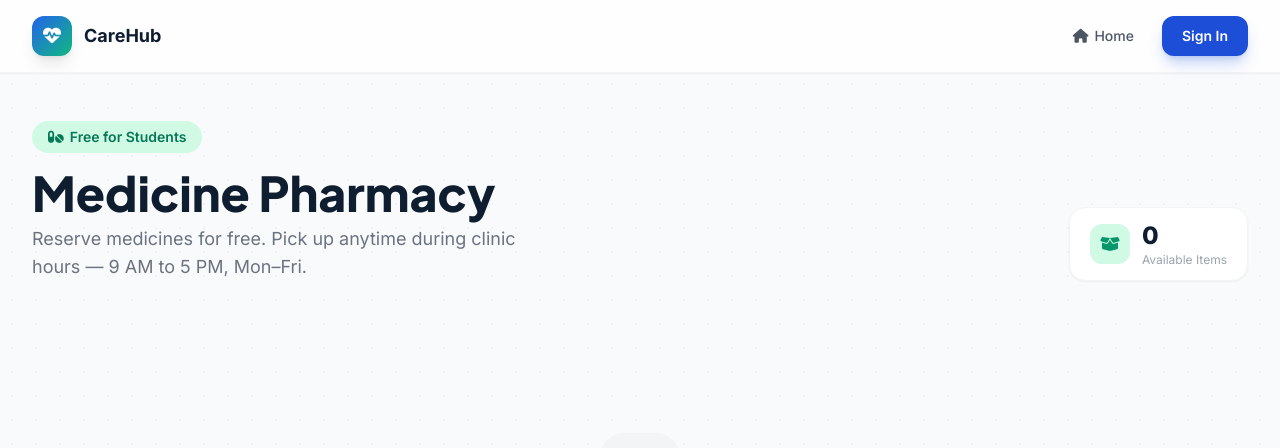
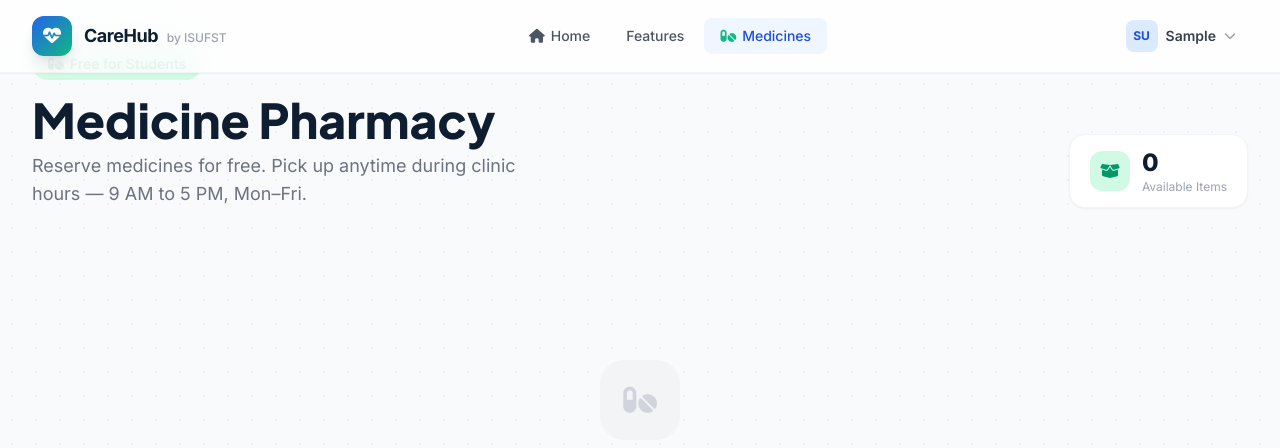
Before and after one commit to dev-lou/clinic, a Flask app: page /reservations/medicines in a window 1280 px wide. Shown: the top 448 px of the page. Run offline with Flask 3, Linux system fonts and the light colour scheme; the visitor is signed in with stand-in values (Sample User, id 1); data that the repository does not hold is empty; some libraries are stand-ins or nearby versions.

Commit message:
fix: navbar consistency - moved My Appointments/Reservations to dropdown only, unified navbar across all pages

```diff
--- a/templates/medicines.html
+++ b/templates/medicines.html
@@ -67,25 +67,85 @@
 <body class="bg-gray-50 min-h-screen dots-bg">
 
     <!-- Navbar -->
-    <nav class="sticky top-0 z-50 bg-white/80 backdrop-blur-xl border-b border-gray-100 shadow-sm">
+    <nav class="fixed top-0 inset-x-0 z-50 bg-white/80 backdrop-blur-xl border-b border-gray-100 shadow-sm">
         <div class="max-w-7xl mx-auto px-6 lg:px-8">
             <div class="flex items-center justify-between h-[72px]">
-                <a href="/" class="flex items-center space-x-3">
+                <!-- Logo -->
+                <a href="/" class="flex items-center space-x-3 group">
                     <div
-                        class="w-10 h-10 bg-gradient-to-br from-primary-600 to-accent rounded-xl flex items-center justify-center shadow-lg">
+                        class="w-10 h-10 bg-gradient-to-br from-primary-600 to-accent rounded-xl flex items-center justify-center shadow-lg group-hover:shadow-primary-600/30 transition-shadow">
                         <i class="fas fa-heartbeat text-white text-lg"></i>
                     </div>
-                    <span class="text-lg font-bold text-primary-900">CareHub</span>
+                    <div>
+                        <span class="text-lg font-bold text-primary-900 tracking-tight">CareHub</span>
+                        <span class="hidden sm:inline text-xs text-gray-400 ml-1 font-medium">by ISUFST</span>
+                    </div>
                 </a>
-                <div class="flex items-center space-x-3">
+
+                <!-- Nav links -->
+                <div class="hidden md:flex items-center space-x-1">
                     <a href="/"
                         class="px-4 py-2 text-sm font-medium text-gray-600 hover:text-primary-700 rounded-lg hover:bg-primary-50 transition-all">
                         <i class="fas fa-home mr-1.5"></i>Home
                     </a>
+                    <a href="#features"
+                        class="px-4 py-2 text-sm font-medium text-gray-600 hover:text-primary-700 rounded-lg hover:bg-primary-50 transition-all">Features</a>
+                    <a href="{{ url_for('reservations.view_medicines') }}"
+                        class="px-4 py-2 text-sm font-medium text-primary-700 bg-primary-50 rounded-lg">
+                        <i class="fas fa-pills mr-1.5 text-accent"></i>Medicines
+                    </a>
+                </div>
+
+                <!-- CTA -->
+                <div class="flex items-center space-x-3">
+                    {% if current_user.is_authenticated %}
+                    <!-- Logged in view -->
+                    <div class="relative group">
+                        <button
+                            class="flex items-center space-x-2 px-3 py-2 rounded-lg hover:bg-gray-50 transition-all">
+                            <div class="w-8 h-8 bg-primary-100 rounded-lg flex items-center justify-center">
+                                <span class="text-xs font-bold text-primary-700">{{ current_user.first_name[0] }}{{
+                                    current_user.last_name[0] }}</span>
+                            </div>
+                            <span class="hidden sm:block text-sm font-semibold text-gray-700">{{ current_user.first_name
+                                }}</span>
+                            <i class="fas fa-chevron-down text-xs text-gray-400"></i>
+                        </button>
+                        <!-- Dropdown -->
+                        <div
+                            class="absolute right-0 mt-2 w-56 bg-white rounded-xl shadow-lg border border-gray-100 opacity-0 invisible group-hover:opacity-100 group-hover:visible transition-all duration-200">
+                            <div class="px-4 py-3 border-b border-gray-100">
+                                <p class="text-sm font-semibold text-gray-900">{{ current_user.first_name }} {{
+                                    current_user.last_name }}</p>
+                                <p class="text-xs text-gray-500">{{ current_user.email }}</p>
+                            </div>
+                            <div class="py-2">
+                                <a href="{{ url_for('appointments.my_appointments') }}"
+                                    class="flex items-center px-4 py-2.5 text-sm text-gray-700 hover:bg-gray-50 transition-colors">
+                                    <i class="fas fa-calendar-alt w-5 text-gray-400 mr-2"></i>My Appointments
+                                </a>
+                                <a href="{{ url_for('reservations.my_reservations') }}"
+                                    class="flex items-center px-4 py-2.5 text-sm text-gray-700 hover:bg-gray-50 transition-colors">
+                                    <i class="fas fa-capsules w-5 text-gray-400 mr-2"></i>My Reservations
+                                </a>
+                                <a href="{{ url_for('auth.logout') }}"
+                                    class="flex items-center px-4 py-2.5 text-sm text-red-600 hover:bg-red-50 transition-colors">
+                                    <i class="fas fa-sign-out-alt w-5 text-red-400 mr-2"></i>Sign Out
+                                </a>
+                            </div>
+                        </div>
+                    </div>
+                    {% else %}
+                    <!-- Logged out view -->
                     <a href="{{ url_for('auth.login') }}"
-                        class="px-5 py-2.5 bg-primary-700 text-white text-sm font-semibold rounded-xl hover:bg-primary-800 transition-all shadow-lg shadow-primary-700/25">
+                        class="hidden sm:inline-flex px-4 py-2 text-sm font-semibold text-primary-700 hover:text-primary-800 transition-colors">
                         Sign In
                     </a>
+                    <a href="{{ url_for('auth.register') }}"
+                        class="px-5 py-2.5 bg-primary-700 text-white text-sm font-semibold rounded-xl hover:bg-primary-800 transition-all shadow-lg shadow-primary-700/25 hover:shadow-primary-700/40">
+                        Get Started
+                    </a>
+                    {% endif %}
                 </div>
             </div>
         </div>
@@ -194,7 +254,7 @@
                     {% if medicine.quantity > 0 %}
                     <form method="POST"
                         action="{{ url_for('reservations.reserve_medicine', medicine_id=medicine.id) }}">
-                <input type="hidden" name="csrf_token" value="{{ csrf_token() }}">
+                        <input type="hidden" name="csrf_token" value="{{ csrf_token() }}">
                         <div class="flex gap-2">
                             <input type="number" name="quantity" min="1" max="{{ medicine.quantity }}" value="1"
                                 class="w-20 px-3 py-2.5 border border-gray-200 rounded-xl text-sm focus:border-primary-600 focus:outline-none focus:ring-2 focus:ring-primary-600/10">
```
Also changed, not shown: templates/index.html (+5 -13 lines).
